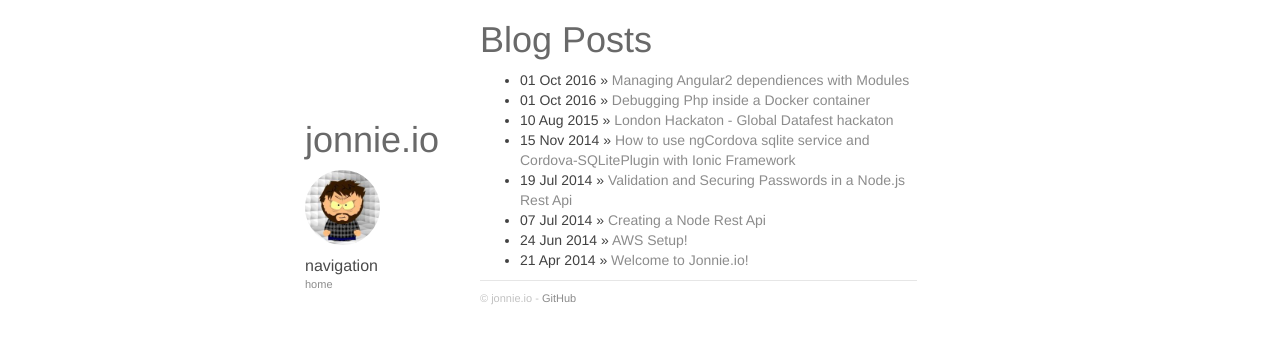
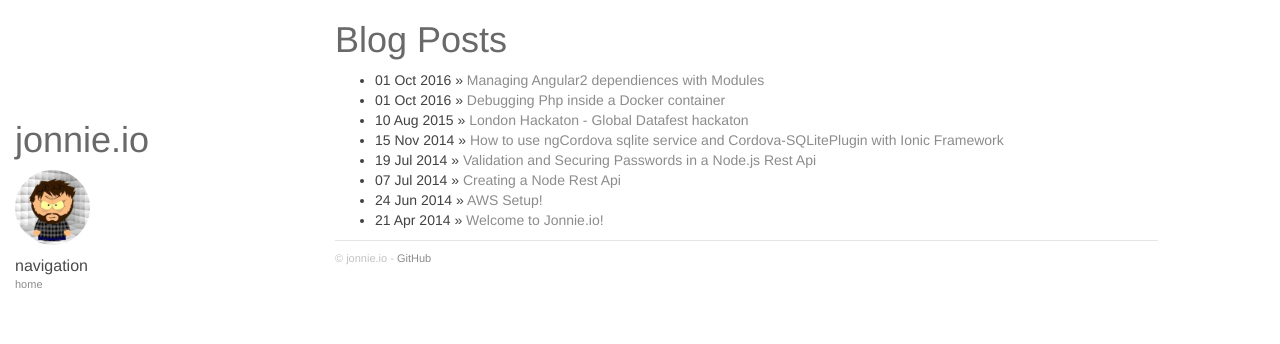
Before and after one commit to jonniedarko/blog, a Jekyll site: the page built from index.html, in a window 1280 px wide. Shown: the top 344 px of the page. Built offline with Jekyll 4.4.1, drawn with Linux system fonts in a browser that asks for light colours; nearby versions of some CDN libraries; Markdown is read by kramdown in place of the engine named in the settings.

Commit message:
update styling

```diff
--- a/css/main.css
+++ b/css/main.css
@@ -7,16 +7,58 @@
     color: #424242;
 }
 
+html,body,.container {
+    height:100%;
+}
+.container {
+    display:table;
+    width: 100%;
+    margin: -50px 0 10px 0;
+    padding: 50px 0 0 0; /*set left/right padding according to needs*/
+    box-sizing: border-box;
+}
+
+.row {
+    height: 100%;
+    display: table-row;
+}
+
+.row .no-float {
+  display: table-cell;
+  float: none;
+}
+
 @media (min-width: 768px) {
   .container {
-    max-width: 730px;
+    /*max-width: 730px;*/
   }
+}
+
+.nav {
+    background-color: #428bca
+}
+.nav h1 {
+    color: white
+}
+.nav strong {
+    color: white
+}
+.nav a {
+    color: white
+}
+.nav a:hover {
+    color: white
+    text-decoration: underline;
 }
 /**
  * //////////////////////////
  * Font and link declarations
  * //////////////////////////
  */
+.right-padding-50{
+    padding-right: 50px
+}
+
 span.time {
     color: #ADADAD;
     margin-bottom: 5px;
@@ -28,6 +70,8 @@
     color: #696969;
     margin-bottom: 10px;
 }
+
+
 
 h2 {
     font-weight: normal;
--- a/test.html
+++ b/test.html
@@ -21,8 +21,8 @@
 
 		<div class="container">
 
-			<div class="col-sm-3">
-				<h1>Simply Grey</h1>
+			<div class="col-sm-2 no-float nav">
+				<h1>Jonnie</h1>
 				<img id="about" src="img/logo.jpg" height="75px" width="75px" /><br />
 
 				<strong>navigation</strong><br />
@@ -36,7 +36,7 @@
 				</div>
 			</div>
 
-			<div class="col-sm-8 col-offset-1">
+			<div class="col-sm-10 no-float right-padding-50">
 
 				<h1>Title</h1>
 				<span class="time">34 Dec</span>
```
